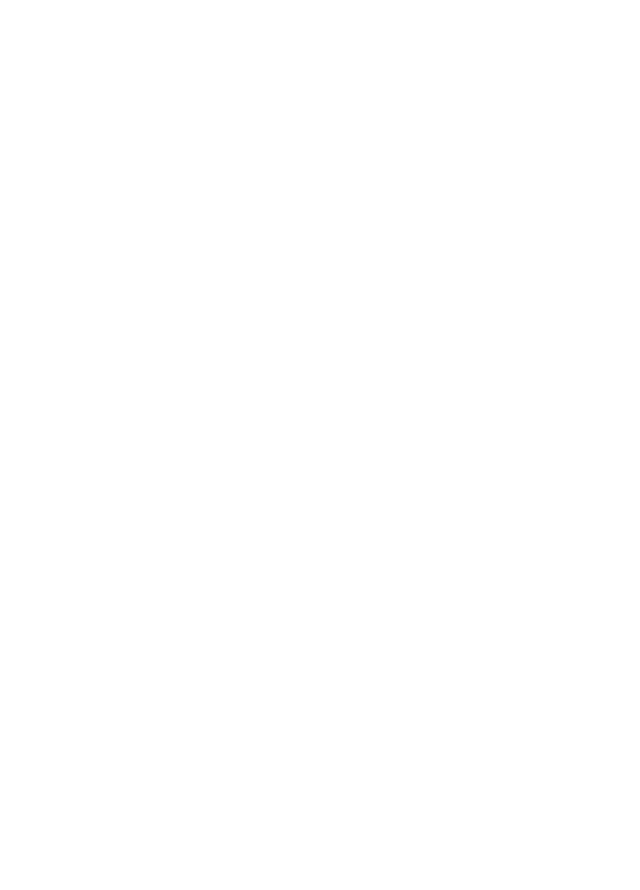
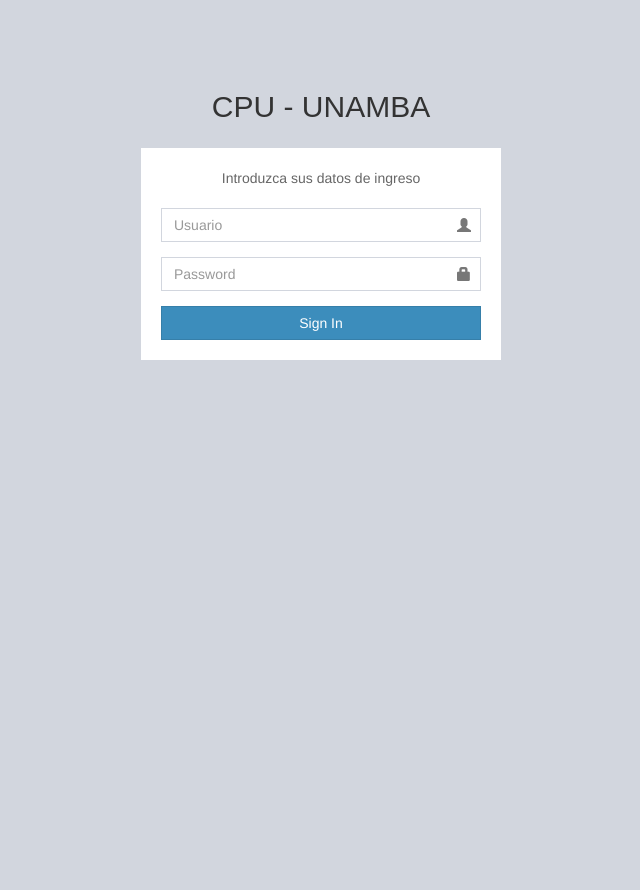
Before and after one commit to jenyruth/Los-Cachorritos, a CodeIgniter app: page /Los-Cachorritos/index.php/auth/index in a window 1280 px wide. Before the commit the part shown is empty. Shown: the whole page, without its empty margins (319-959 px from the left). Before the commit the page ends 800 px from the top, so only its background shows below. Run offline with CodeIgniter, Linux system fonts and the light colour scheme.

Commit message:
formulario culminado de login

```diff
--- a/CPU-UNAMBA/application/views/admin/login.php
+++ b/CPU-UNAMBA/application/views/admin/login.php
@@ -18,3 +18,50 @@
   <link rel="stylesheet" href="<?php echo base_url();?>public/dist/css/AdminLTE.min.css">
 
 </head>
+
+
+<body class="hold-transition login-page">
+    <div class="login-box">
+        <div class="login-logo">
+            <h2>CPU - UNAMBA</h2>
+        </div>
+        <!-- /.login-logo -->
+        <div class="login-box-body">
+            <p class="login-box-msg">Introduzca sus datos de ingreso</p>
+
+            <?php if($this->session->flashdata("error")):?>
+              <div class="alert alert-danger">
+                <p><?php echo $this->session->flashdata("error")?></p>
+              </div>
+            <?php endif; ?>
+
+
+            <form action="<?php echo base_url();?>auth/login" method="post">
+                <div class="form-group has-feedback">
+                    <input type="text" class="form-control" placeholder="Usuario" name="username">
+                    <span class="glyphicon glyphicon-user form-control-feedback"></span>
+                </div>
+                <div class="form-group has-feedback">
+                    <input type="password" class="form-control" placeholder="Password" name="password">
+                    <span class="glyphicon glyphicon-lock form-control-feedback"></span>
+                </div>
+                <div class="row">
+                    <div class="col-xs-12">
+                        <button type="submit" class="btn btn-primary btn-block btn-flat">Sign In</button>
+                    </div>
+                    <!-- /.col -->
+                </div>
+            </form>
+
+        </div>
+        <!-- /.login-box-body -->
+    </div>
+    <!-- /.login-box -->
+
+<!-- jQuery 3 -->
+<script src="<?php echo base_url();?>assets/template/jquery/jquery.min.js"></script>
+<!-- Bootstrap 3.3.7 -->
+<script src="<?php echo base_url();?>assets/template/bootstrap/js/bootstrap.min.js"></script>
+
+</body>
+</html>
```
